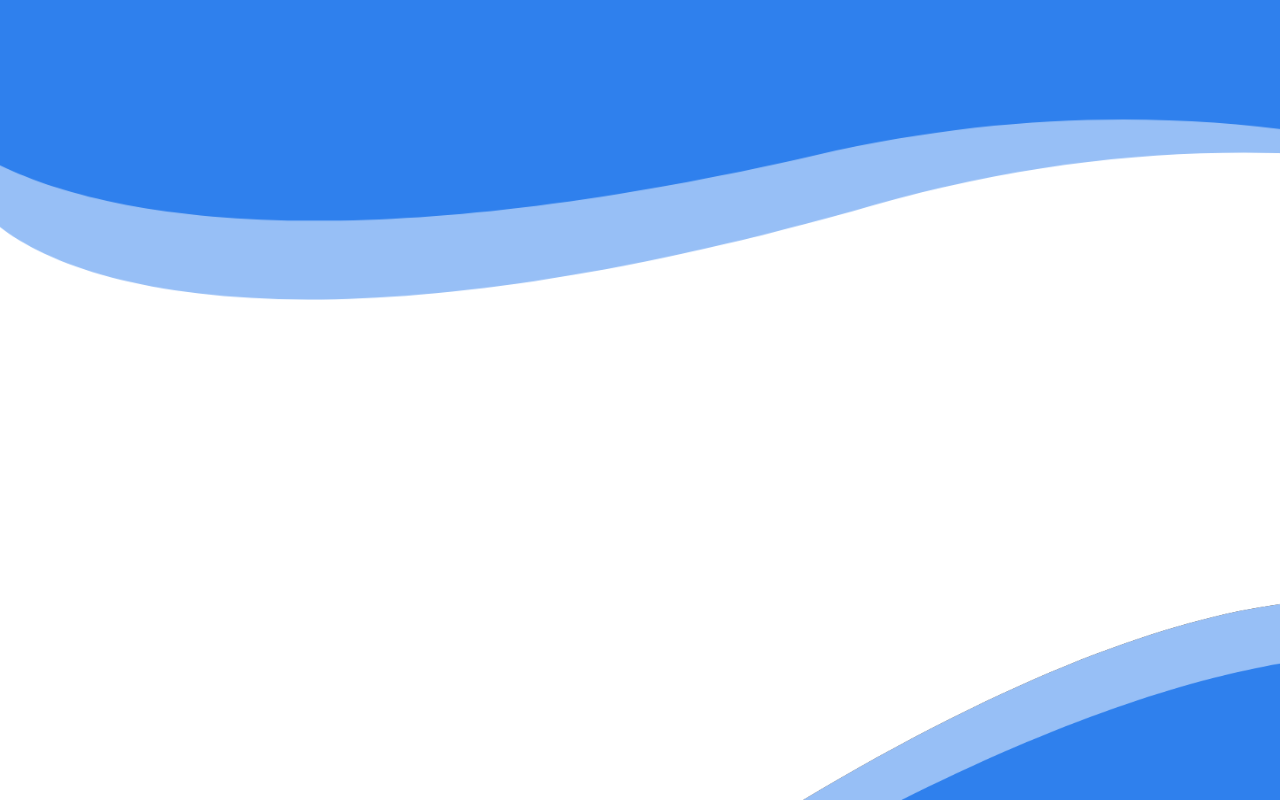
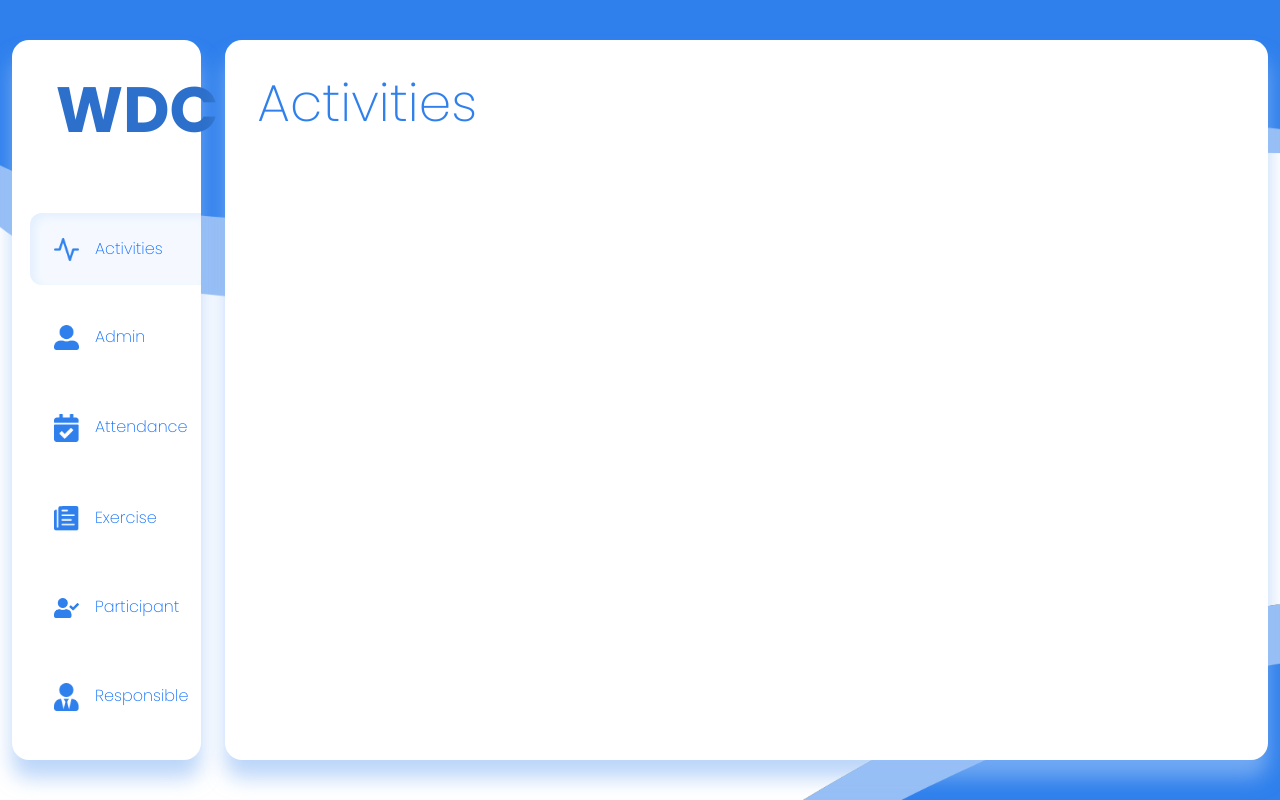
Before and after one commit to abdelazizbardich/Win-Digital-Center-WDC-Step-2, an Angular app in the folder client/: page /dashboard/activities in a window 1280 px wide. Before the commit this address led to /. Built offline with nearby package versions, Linux system fonts and the light colour scheme.

Commit message:
dashboard nested routes & component

```diff
--- a/client/src/app/app-routing.module.ts
+++ b/client/src/app/app-routing.module.ts
@@ -30,10 +30,12 @@
     import { ResponsibleAllComponent } from './pages/responsible/responsible-all/responsible-all.component';
     import { ResponsibleAddComponent } from './pages/responsible/responsible-add/responsible-add.component';
     import { ResponsibleUpdateComponent } from './pages/responsible/responsible-update/responsible-update.component';
+    import { DashboardComponent } from './pages/dashboard/dashboard.component';
 
 const routes: Routes = [
   // Auth
     {path:"login",component: LoginComponent},
+    {path:"dashboard",component:DashboardComponent,children: [
       // activities
         {path:"activities",component:ActivitiesAllComponent},
         {path:"activities/add",component:ActivitiesAddComponent},
@@ -59,6 +61,8 @@
         {path:"responsible", component: ResponsibleAllComponent},
         {path:"responsible/add", component: ResponsibleAddComponent},
         {path:"responsible/update", component: ResponsibleUpdateComponent}
+    ]
+  }
 ];
 
 @NgModule({
--- a/client/src/app/app.module.ts
+++ b/client/src/app/app.module.ts
@@ -25,6 +25,7 @@
 import { ResponsibleUpdateComponent } from './pages/responsible/responsible-update/responsible-update.component';
 import { LoginComponent } from './pages/auth/login/login.component';
 import { SideBarComponent } from './components/side-bar/side-bar.component';
+import { DashboardComponent } from './pages/dashboard/dashboard.component';
 
 @NgModule({
   declarations: [
@@ -49,7 +50,8 @@
     ResponsibleAddComponent,
     ResponsibleUpdateComponent,
     LoginComponent,
-    SideBarComponent
+    SideBarComponent,
+    DashboardComponent
   ],
   imports: [
     BrowserModule,
--- a/client/src/app/components/side-bar/side-bar.component.scss
+++ b/client/src/app/components/side-bar/side-bar.component.scss
@@ -29,6 +29,7 @@
         &:hover{
           background-color: #F5F9FF;
           // box-shadow: #E3EFFF 5px 4px 8px inset;
+          padding-left: 16px;
         }
         list-style: none;
         padding: 8px 16px;
--- a/client/src/app/pages/activities/activities-all/activities-all.component.html
+++ b/client/src/app/pages/activities/activities-all/activities-all.component.html
@@ -1,12 +1 @@
-<div class="container-fluid">
-  <div class="row">
-    <div class="col-md-2">
-      <app-side-bar></app-side-bar>
-    </div>
-    <div class="col-md-10">
-      <div class="dashboard">
-
-      </div>
-    </div>
-  </div>
-</div>
+<h2>Activities</h2>
--- a/client/src/app/pages/activities/activities-all/activities-all.component.scss
+++ b/client/src/app/pages/activities/activities-all/activities-all.component.scss
@@ -1,8 +1,5 @@
-.dashboard{
-  height: 90vh;
-  margin: 5vh 0px;
-  background-color: #ffffff;
-  width: 100%;
-  box-shadow: #97bff6a4 0px 18px 20px;
-  border-radius: 17px;
+h2{
+  font-size: 52px;
+  color: #2F80ED;
+  font-weight: 200;
 }
--- /dev/null
+++ b/client/src/app/pages/dashboard/dashboard.component.html
@@ -0,0 +1,12 @@
+<div class="container-fluid">
+  <div class="row">
+    <div class="col-md-2">
+      <app-side-bar></app-side-bar>
+    </div>
+    <div class="col-md-10">
+      <div class="dashboard">
+        <router-outlet></router-outlet>
+      </div>
+    </div>
+  </div>
+</div>
--- /dev/null
+++ b/client/src/app/pages/dashboard/dashboard.component.scss
@@ -0,0 +1,9 @@
+.dashboard{
+  height: 90vh;
+  margin: 5vh 0px;
+  background-color: #ffffff;
+  width: 100%;
+  padding: 32px;
+  box-shadow: #97bff6a4 0px 18px 20px;
+  border-radius: 17px;
+}
--- /dev/null
+++ b/client/src/app/pages/dashboard/dashboard.component.ts
@@ -0,0 +1,15 @@
+import { Component, OnInit } from '@angular/core';
+
+@Component({
+  selector: 'app-dashboard',
+  templateUrl: './dashboard.component.html',
+  styleUrls: ['./dashboard.component.scss']
+})
+export class DashboardComponent implements OnInit {
+
+  constructor() { }
+
+  ngOnInit(): void {
+  }
+
+}
```
Also changed, not shown: 1 other file (tests, documents, lock files or other folders). Lines whose indentation alone changed are shown as unchanged.
